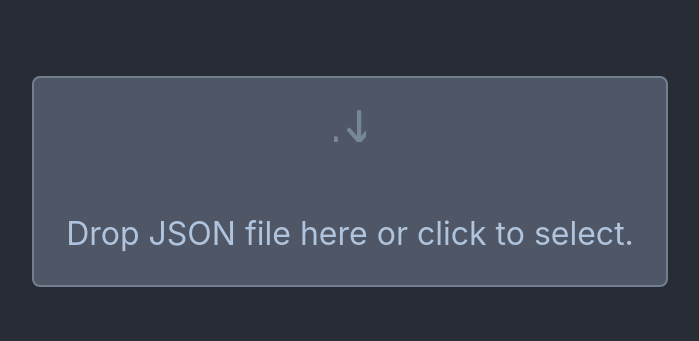
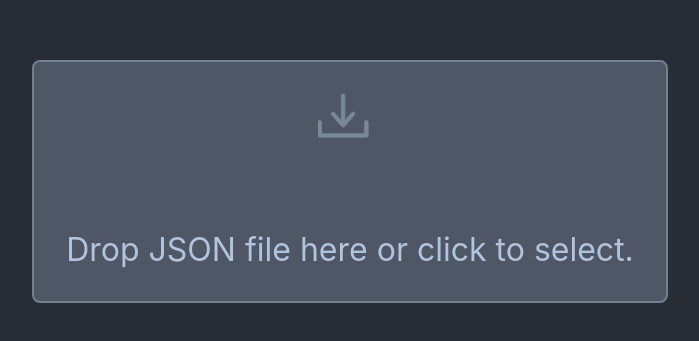
Before and after one commit to anselbrandt/drag-drop-json-chart, a React (Create React App) app: page / in a window 1280 px wide. Shown: the part 219-560 px from the top of the page, without its empty margins (290-989 px from the left). Built offline with nearby package versions, Linux system fonts and the light colour scheme.

Commit message:
Fix dropIcon styling

```diff
--- a/src/App.module.css
+++ b/src/App.module.css
@@ -40,8 +40,8 @@
 }
 
 .dropIcon {
-  width: 1em;
-  height: 1em;
+  width: 2em;
+  height: 2em;
   stroke: lightslategrey;
   fill: lightslategrey;
   padding: 1em;
```
